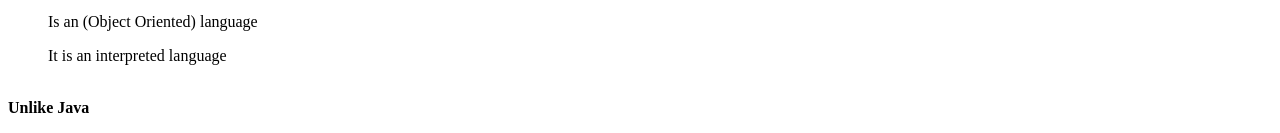
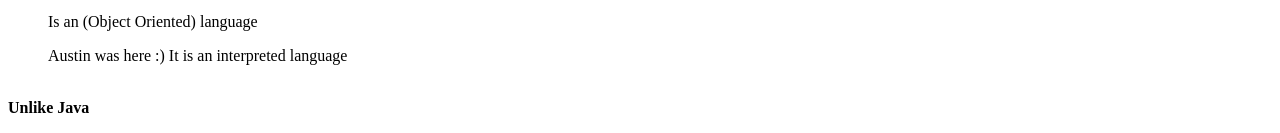
Before and after one commit to dcarmenate/dcv_languages_project, a plain HTML site: page ruby.html in a window 1280 px wide. Shown: the part 388-521 px from the top of the page. Drawn offline with Linux system fonts and the light colour scheme.

Commit message:
[First commit]

```diff
--- a/ruby.html
+++ b/ruby.html
@@ -20,7 +20,7 @@
     <ol> Has a garbage collector for memory management </ol>
     <ol> Has strongly “typed” objects </ol>
     <ol> Is an (Object Oriented) language </ol>
-    <ol> It is an interpreted language </ol>
+    <ol> Austin was here :) It is an interpreted language </ol>
     <br>
     <strong> Unlike Java</strong>
     <ol> The code does not need to be compiled </ol>
```
